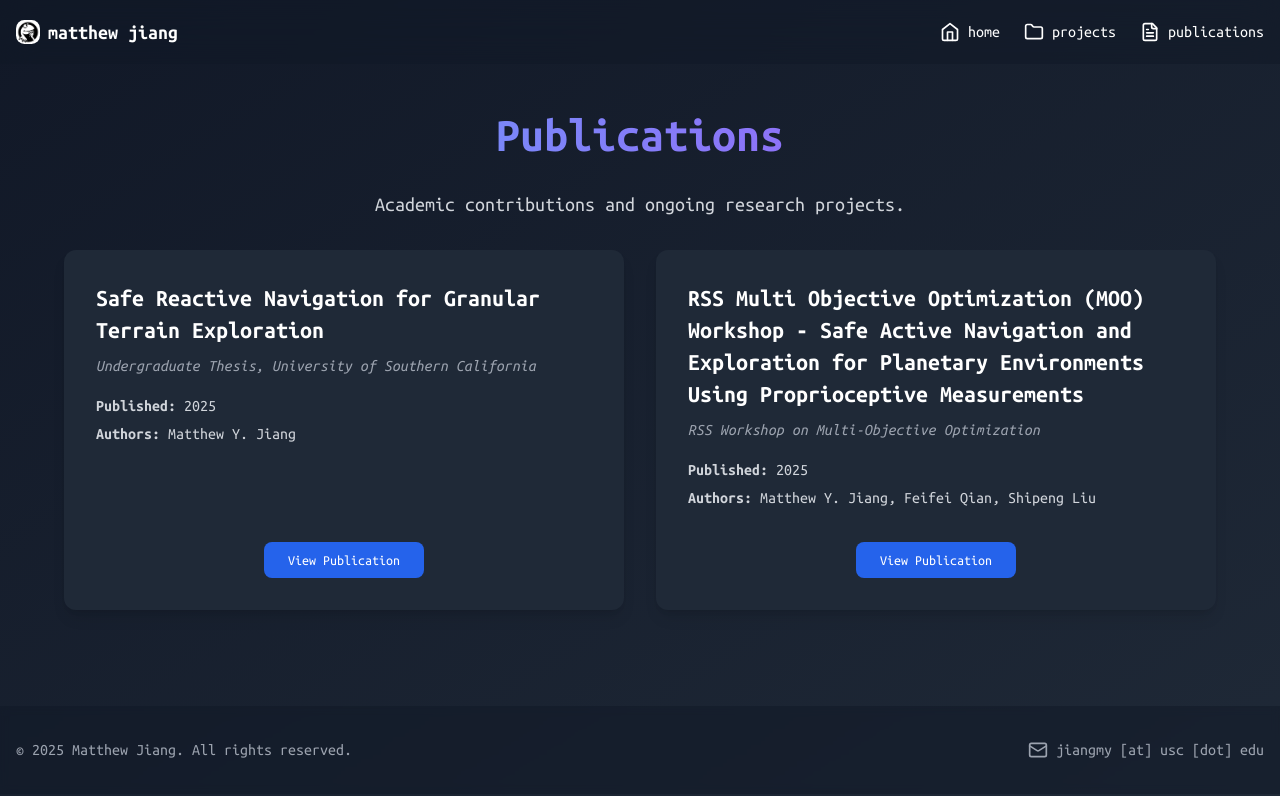
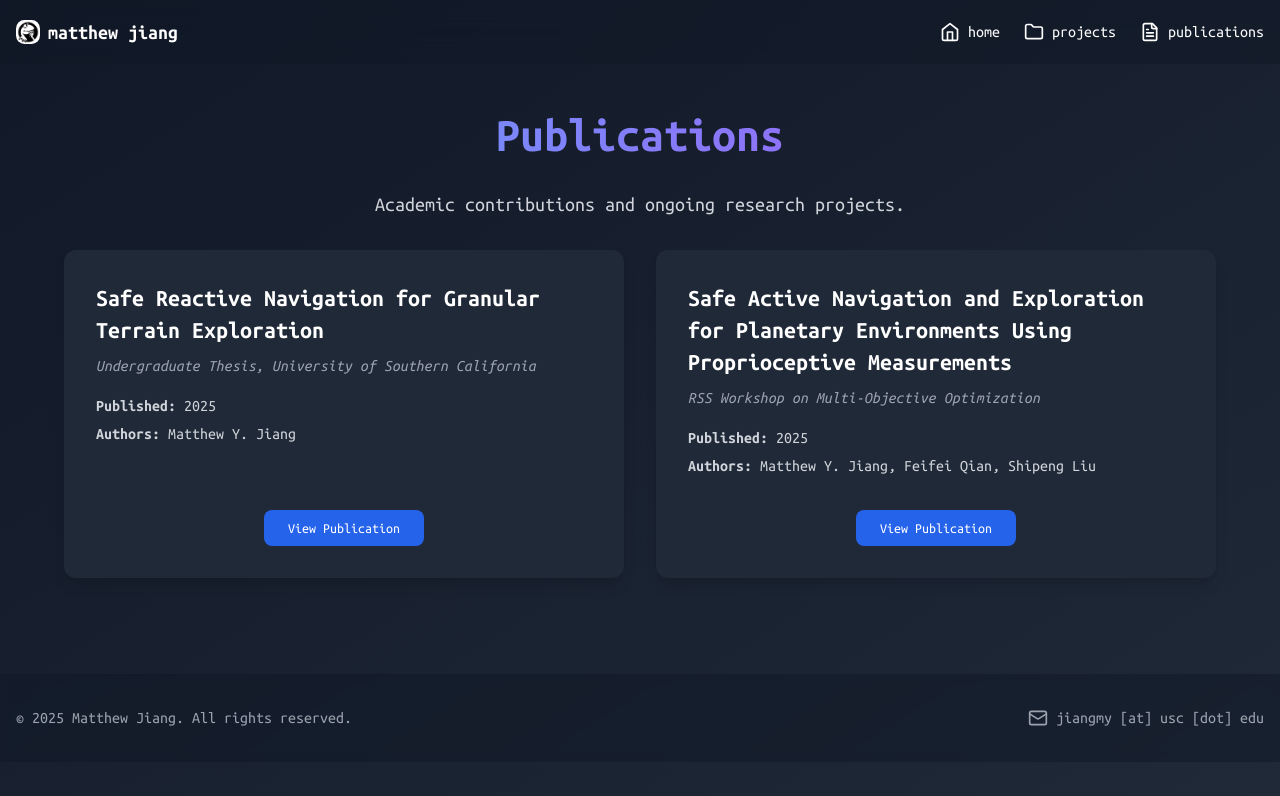
Before and after one commit to ajarteag/ajarteag.github.io, a React (Vite) app: page /#/publications in a window 1280 px wide. Shown: the top 796 px of the page. Built offline with nearby package versions, Linux system fonts and the light colour scheme.

Commit message:
edit workshop name

```diff
--- a/src/pages/Publications.tsx
+++ b/src/pages/Publications.tsx
@@ -12,7 +12,7 @@ const publications = [
     published: true,
   },
   {
-    title: "RSS Multi Objective Optimization (MOO) Workshop - Safe Active Navigation and Exploration for Planetary Environments Using Proprioceptive Measurements",
+    title: "Safe Active Navigation and Exploration for Planetary Environments Using Proprioceptive Measurements",
     year: "2025",
     authors: ["Matthew Y. Jiang", "Feifei Qian", "Shipeng Liu"],
     venue: "RSS Workshop on Multi-Objective Optimization",
```
